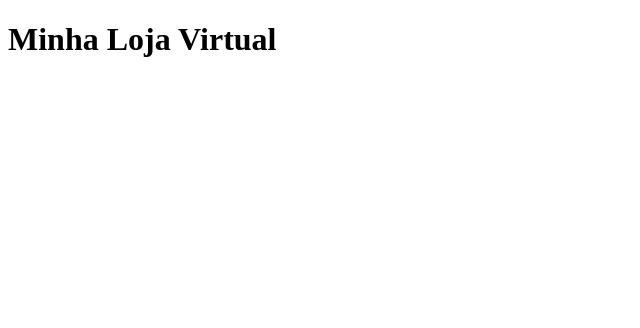
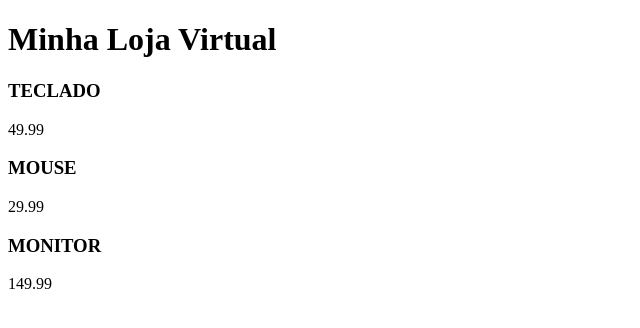
Before and after one commit to sidneybferreira-pixel/e-commerce, an Angular app: page / in a window 1280 px wide. Shown: the top 328 px of the page, without its empty margins (0-640 px from the left). Built offline with nearby package versions, Linux system fonts and the light colour scheme.

Commit message:
feat :  src/app/components/produto/produto.ts

```diff
--- a/src/app/components/produto/produto.ts
+++ b/src/app/components/produto/produto.ts
@@ -1,9 +1,21 @@
 import { Component } from '@angular/core';
+import { UpperCasePipe } from '@angular/common';
 
 @Component({
   selector: 'app-produto',
-  imports: [],
+  imports: [ UpperCasePipe],
   templateUrl: './produto.html',
   styleUrl: './produto.css',
 })
-export class Produto {}
+//'Cria a classe Produto com as propriedades produto,
+export class Produto {
+  produto = 'notebook gamer'
+  preco = 5000;
+  mostrarProduto = true;
+  mostrarPreco = true;
+produtos =[
+  {nome:'Teclado', preco:49.99},
+  {nome:'Mouse', preco:29.99},
+  {nome:'Monitor', preco:149.99}
+];
+}
```
